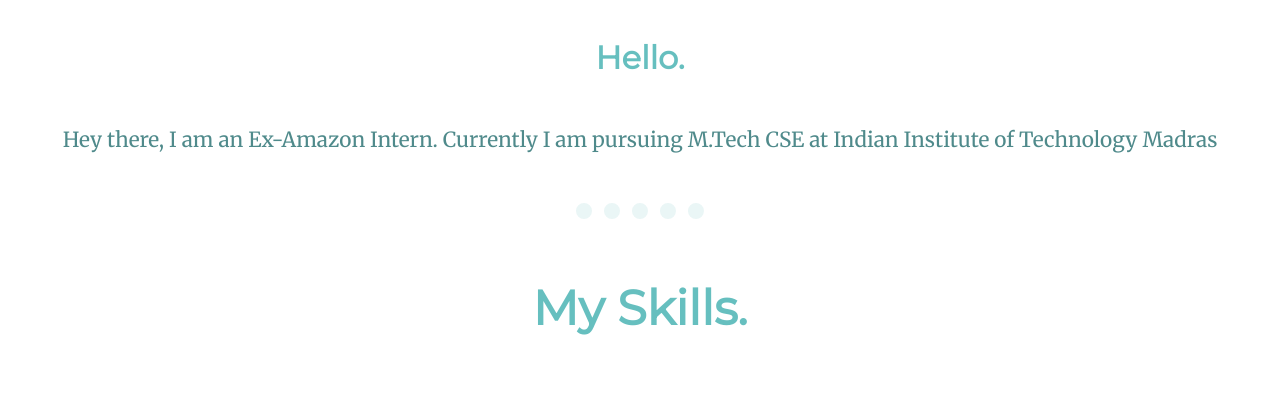
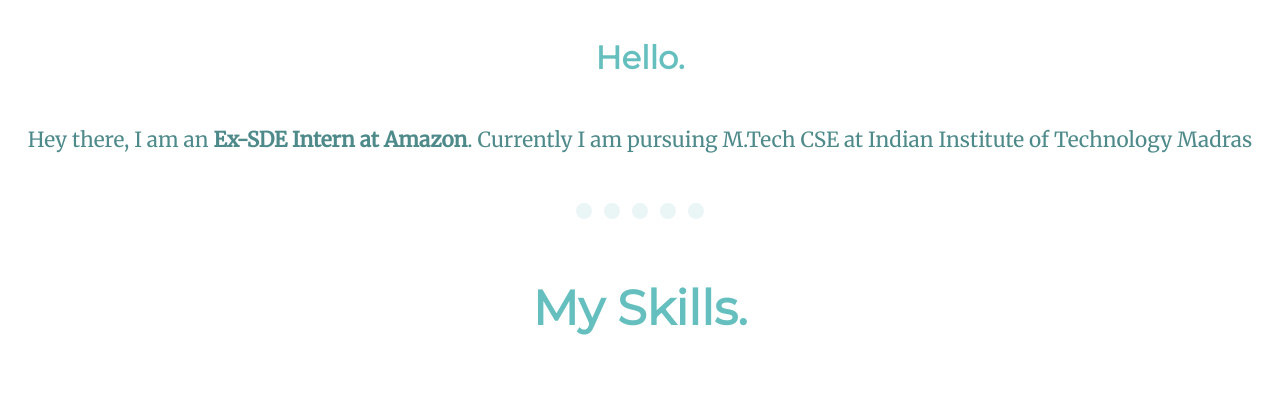
Before and after one commit to ayushmall06/Profile, a plain HTML site: page index.html in a window 1280 px wide. Shown: the part 1220-1635 px from the top of the page. Drawn offline with Linux system fonts and the light colour scheme.

Commit message:
applied bold

```diff
--- a/index.html
+++ b/index.html
@@ -22,7 +22,8 @@
     <div class="profile">
       <img style="width:15%; margin-bottom:40px;" src="images/ayush.png" alt="">
       <h2>Hello.</h2>
-      <p class="self-description">Hey there, I am an Ex-Amazon Intern. Currently I am pursuing M.Tech CSE at Indian
+      <p class="self-description">Hey there, I am an <b>Ex-SDE Intern at Amazon</b>. Currently I am pursuing M.Tech CSE
+        at Indian
         Institute of Technology Madras</p>
     </div>
     <hr>
```
